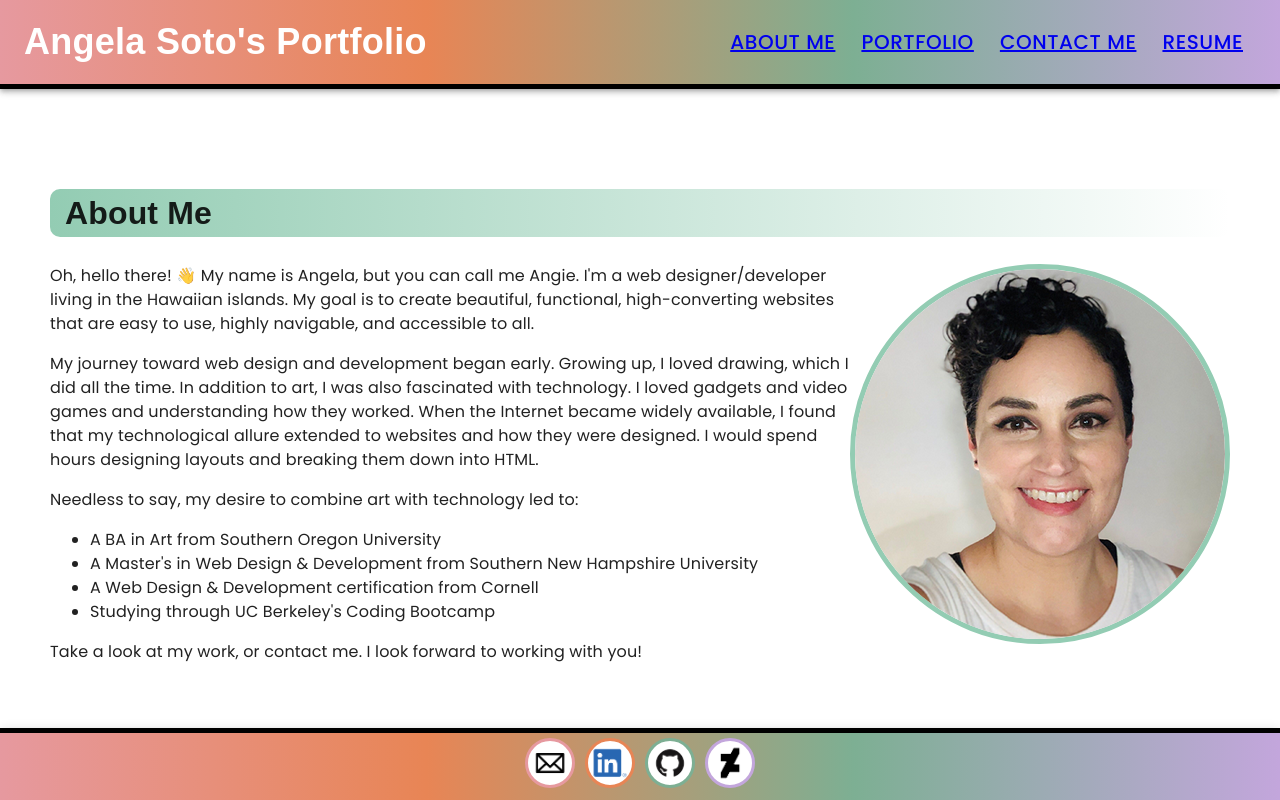
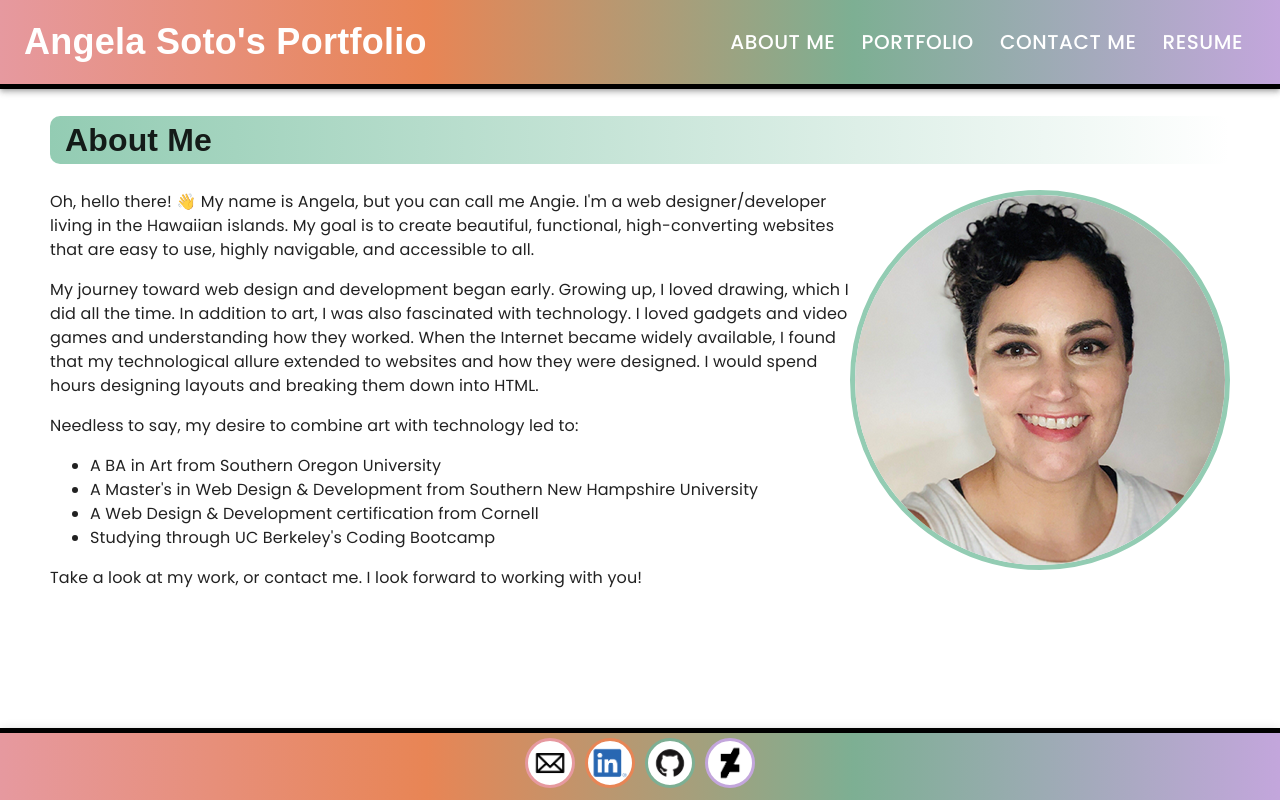
Before and after one commit to anakela/react-portfolio, a React (Create React App) app: page / in a window 1280 px wide. Built offline with nearby package versions, Linux system fonts and the light colour scheme; a web font is replaced by a local one.

Commit message:
Updated the navbar's formatting as well as the main container's padding.

```diff
--- a/src/App.js
+++ b/src/App.js
@@ -9,7 +9,7 @@ import Resume from './pages/Resume';
 
 export default function App() {
   return (
-    <div className='App'>
+    // <div className='App'>
       <>
         <PortfolioContainer />
         <Routes>
@@ -36,6 +36,6 @@ export default function App() {
           />
         </Routes>
       </>
-    </div>
+    // </div>
   );
 }
--- a/src/components/Cards.js
+++ b/src/components/Cards.js
@@ -17,7 +17,7 @@ export default function ProjectCard({ title, github, deployedSite, image, descri
             <Card
                 variant="outlined"
                 className="card"
-                sx={{ minWidth: 345, borderRadius: '10px', width: '100%' }}
+                sx={{ minHeight: 500, minWidth: 345, borderRadius: '10px', width: '100%' }}
                 style={{ border: "5px solid var(--dark-purp)" }}
             >
                 {/* <CardActionArea
--- a/src/components/PortfolioContainer.js
+++ b/src/components/PortfolioContainer.js
@@ -29,7 +29,7 @@ export default function PortfolioContainer() {
     const handlePageChange = (page) => setCurrentPage(page);
 
     return (
-        <div id="portfolioContainer">
+        <div id="portfolio-container">
             <Navbar currentPage={currentPage} handlePageChange={handlePageChange} />
             {renderPage()}
             <Footer />
--- a/src/styles/root.css
+++ b/src/styles/root.css
@@ -37,6 +37,11 @@ body p, ul, li {
     margin: 5px;
     font-family: 'Poppins', sans-serif;
     font-size: 20px;
+}
+
+#navbar a {
+    text-decoration: none;
+    color: #fff;
 }
 
 #nav-logo:hover,
@@ -97,15 +102,16 @@ h5 {
 
 .main-container {
     margin: 0 50px;
+    padding-bottom: 100px;
 }
 
 #profilePhoto {
     border: 5px solid var(--light-green);
 }
 
-#portfolioContainer {
+/* #portfolio-container {
     margin-bottom: 100px;
-}
+} */
 
 #profilePhoto {
     border-radius: 50%;
```
